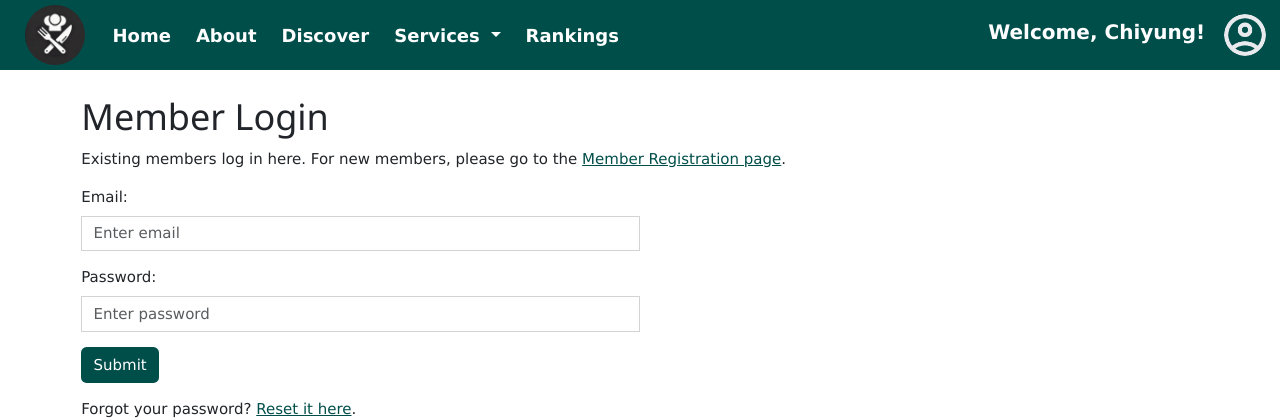
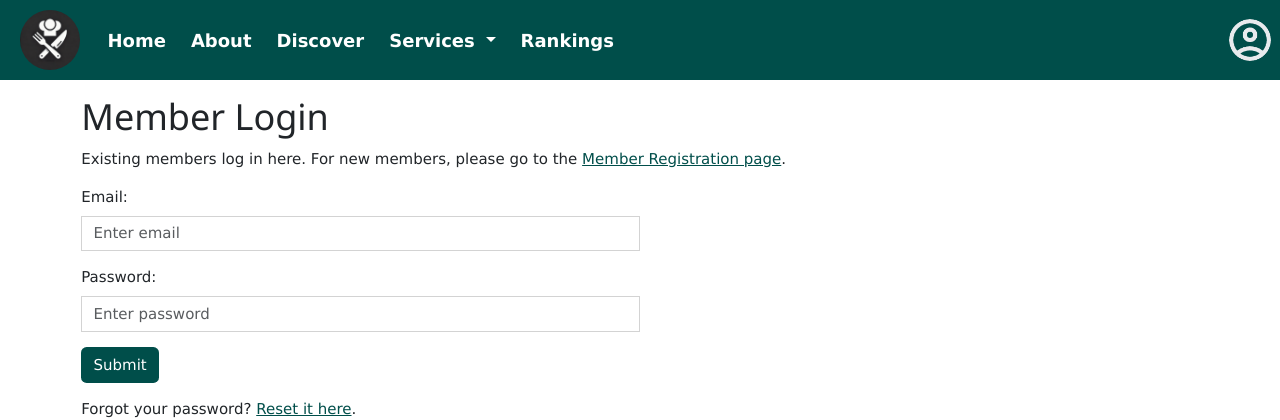
Before and after one commit to LyCh1e/INF1005-Website-Project, a PHP site: page /login.php in a window 1280 px wide. Shown: the top 420 px of the page. Run offline with PHP 8.4, Linux system fonts and the light colour scheme.

Commit message:
made the login look nicer

```diff
--- a/css/main.css
+++ b/css/main.css
@@ -11,6 +11,7 @@
   border: #ddd;
   border-radius: 10px;
   margin: 0px;
+  display: inline;
 }
 
 .nav-link {
@@ -34,12 +35,12 @@
   display: flex;
   justify-content: space-between;
   align-items: center;
-  padding: 5px;
+  padding: 0px;
   background-color: rgb(0, 78, 74);
   position: fixed; /* Fixes the navbar in place */
   top: 0; /* Positions it at the top of the viewport */
   width: 100%; /* Ensures it spans the full width */
-  height: 70px;
+  height: 80px;
   z-index: 1000; /* Ensures it's above other elements */
 }
 
@@ -48,9 +49,11 @@
   background-color: rgb(0, 78, 74); /* Set the background color to teal */
   opacity: 1; /* Make the background fully opaque */
 }
+
 .nav-item {
   color: white;
 }
+
 .dropdown-item {
   color: white;
   text-decoration: none;
@@ -67,9 +70,10 @@
   color: white;
   font-weight: bold;
   display: inline;
-  font-size: 20px;
-  padding: 0px 10px;
+  font-size: 25px;
+  padding: 5px;
   opacity: 1;
+  vertical-align: middle;
 }
 
 /* Hamburger menu styling */
@@ -237,6 +241,7 @@ nav {
   display: flex;
   justify-content: space-between;
   align-items: center;
+  vertical-align: middle;
 }
 
 main {
--- a/inc/nav.inc.php
+++ b/inc/nav.inc.php
@@ -33,25 +33,24 @@
             </li>
         </ul>
         <ul class="navbar-nav">
+            <?php if (isset($_SESSION['fname'])): ?>
+            <h1 class="welcome-text">Welcome, <?php echo $_SESSION['fname']; ?>!</h1>
             <li class="nav-item">
-                <?php if (isset($_SESSION['fname'])): ?>
-                <h3 class="welcome-text">Welcome, <?php echo $_SESSION['fname']; ?>!</h3>
+                <div style="display: inline-block; padding: 5px; white-space: nowrap;">
+                    <a href="logout.php" onclick="return confirmLogout();">
+                        <img class="logout-image"src="images/logout.png" width="60" height="50" alt="logouticon">
+                    </a>
+                </div>
             </li>
-            <li class="nav-item">
-                <a href="logout.php" onclick="return confirmLogout();">
-                    <img class="logout-image"src="images/logout.png" width="60" height="50" alt="logouticon">
-                </a>
-            </li>
-            <li class="nav-item">
             <?php else: ?>
+                <li class="nav-item">
                 <div style="display: inline-block; padding: 5px; white-space: nowrap;">
-                    <p class="welcome-text">Welcome, Chiyung!</p>
                     <a href="login.php">
                         <img class="account-image" src="images/account.png" alt="accounticon">
                     </a>
                 </div>
+            </li>
             <?php endif; ?>
-            </li>
         </ul>
     </nav>
 </nav>
```
